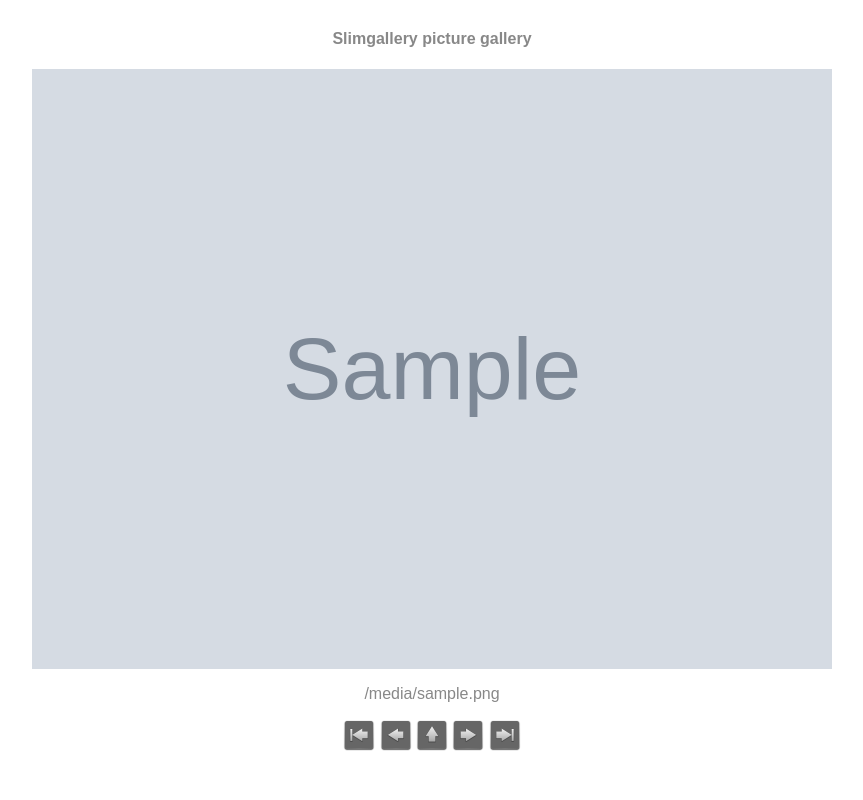
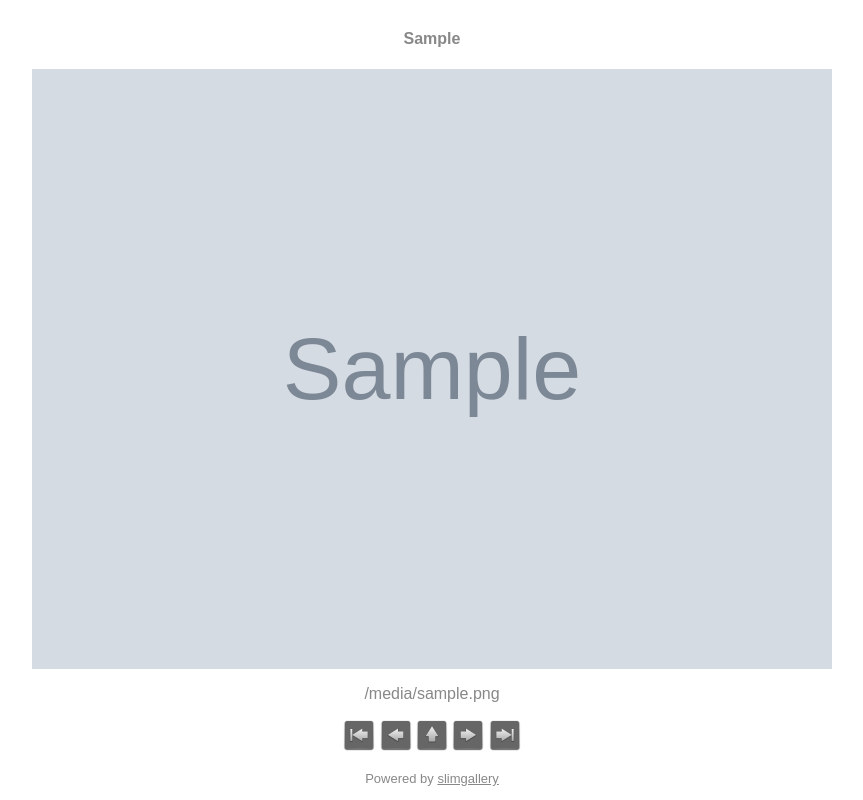
Before and after one commit to okraits/slimgallery, a Django app: template gallery/templates/gallery/browse.html in a window 1280 px wide. Shown: the whole page, without its empty margins (208-1071 px from the left). Run offline with Django 3.2, Linux system fonts and the light colour scheme; tables that the repository leaves empty hold one stand-in row (values such as "Sample post"); the template is opened without the code that fills it: values that come from a table or form of the project are taken from there, most other values are stand-ins (such as "Sample title", 1, 10 or a date in 2020); grey boxes marked "Sample" are stand-in pictures.

Commit message:
Removed block titles. Fixed page header captions. Improved layout. Added link to github page.

```diff
--- a/gallery/templates/gallery/browse.html
+++ b/gallery/templates/gallery/browse.html
@@ -1,12 +1,12 @@
 {% extends "base.html" %}
-
-{% block title %}<h4 class="title">Slimgallery picture gallery</h4>{% endblock %}
 
 {% load staticfiles %}
 
 {% block content %}
 
 	{% if folder and folder.isAlbum and image %}
+
+	<h4 class="title">{% if folder %}{{ folder.caption }}{% else %}Slimgallery{% endif %}</h4>
 
 	<div align="center">
 
--- a/gallery/templates/gallery/index.html
+++ b/gallery/templates/gallery/index.html
@@ -1,10 +1,10 @@
 {% extends "base.html" %}
-
-{% block title %}<h4 class="title">Slimgallery picture gallery</h4>{% endblock %}
 
 {% load staticfiles %}
 
 {% block content %}
+
+	<h4 class="title">{% if folder %}{{ folder.caption }}{% else %}Slimgallery{% endif %}</h4>
 
 	{% if folder and folder.isAlbum %}
 
--- a/slimgallery/templates/base.html
+++ b/slimgallery/templates/base.html
@@ -21,7 +21,6 @@
 }
 
 table {
- margin-top:30px;
  border-collapse:collapse;
  empty-cells:show;
  text-align:center;
@@ -35,7 +34,7 @@ td {
  padding-left:20px;
  padding-right:20px;
  padding-top:20px;
- padding-bottom:0"px;
+ padding-bottom:0px;
 }
 
 img.ico {
@@ -49,9 +48,9 @@ img.ico {
 
 <body>
 
-	{% block title %}{% endblock %}
+	{% block content %}{% endblock %}
 
-	{% block content %}{% endblock %}
+	<p align="center" style="font-size:small;">Powered by <a href="https://github.com/okraits/slimgallery" target=_blank>slimgallery</a></p>
 
 </body>
 
```
